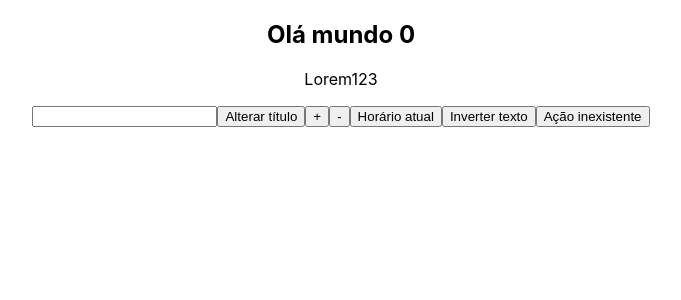
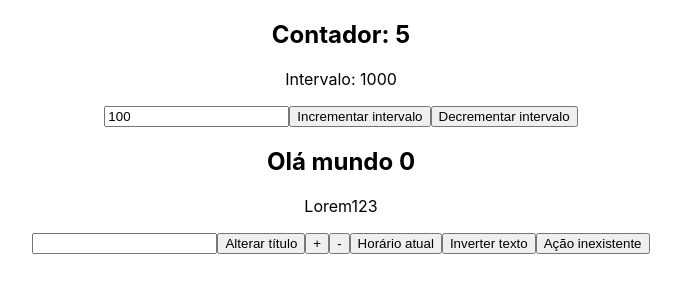
Before and after one commit to menestrel-mkmb/udemy_luz-otav_react, a React (Create React App) app in the folder projeto-2/: page / in a window 1280 px wide. Shown: the top 300 px of the page, without its empty margins (299-980 px from the left). Built offline with nearby package versions, Linux system fonts and the light colour scheme; no server answers.

Commit message:
misc customHook;

```diff
--- a/projeto-2/src/Reducer.js
+++ b/projeto-2/src/Reducer.js
@@ -1,5 +1,39 @@
-import { useContext, useReducer, useRef } from 'react';
+import { useContext, useEffect, useReducer, useRef, useState } from 'react';
 import { GlobalContext } from './Context';
+
+const useMyHook = (cb, delay = 1000) => {
+  const saveCb = useRef();
+
+  useEffect(() => {
+    saveCb.current = cb;
+  }, [cb]);
+
+  useEffect(() => {
+    const interval = setInterval(() => {
+      saveCb.current();
+    }, delay);
+
+    return () => {
+      clearInterval(interval);
+    };
+  }, [delay]);
+};
+
+const CustomHookApp = () => {
+  const [counter, setCounter] = useState(0);
+  const [delay, setDelay] = useState(1000);
+  const [incrementor, setIncrementor] = useState(100);
+
+  return (
+    <div>
+      <h2 onClick={useMyHook(() => setCounter((c) => c + 1), delay)}>Contador: {counter}</h2>
+      <p>Intervalo: {delay}</p>
+      <input type="number" value={incrementor} onChange={(e) => setIncrementor(Number(e.target.value))} />
+      <button onClick={() => setDelay((d) => d + incrementor)}>Incrementar intervalo</button>
+      <button onClick={() => setDelay((d) => d - incrementor)}>Decrementar intervalo</button>
+    </div>
+  );
+};
 
 const reducer = (state, action) => {
   switch (action.type) {
@@ -34,6 +68,7 @@ const ReducerApp = () => {
 
   return (
     <div className="App">
+      <CustomHookApp />
       <h2>
         {title} {counter}
       </h2>
```
